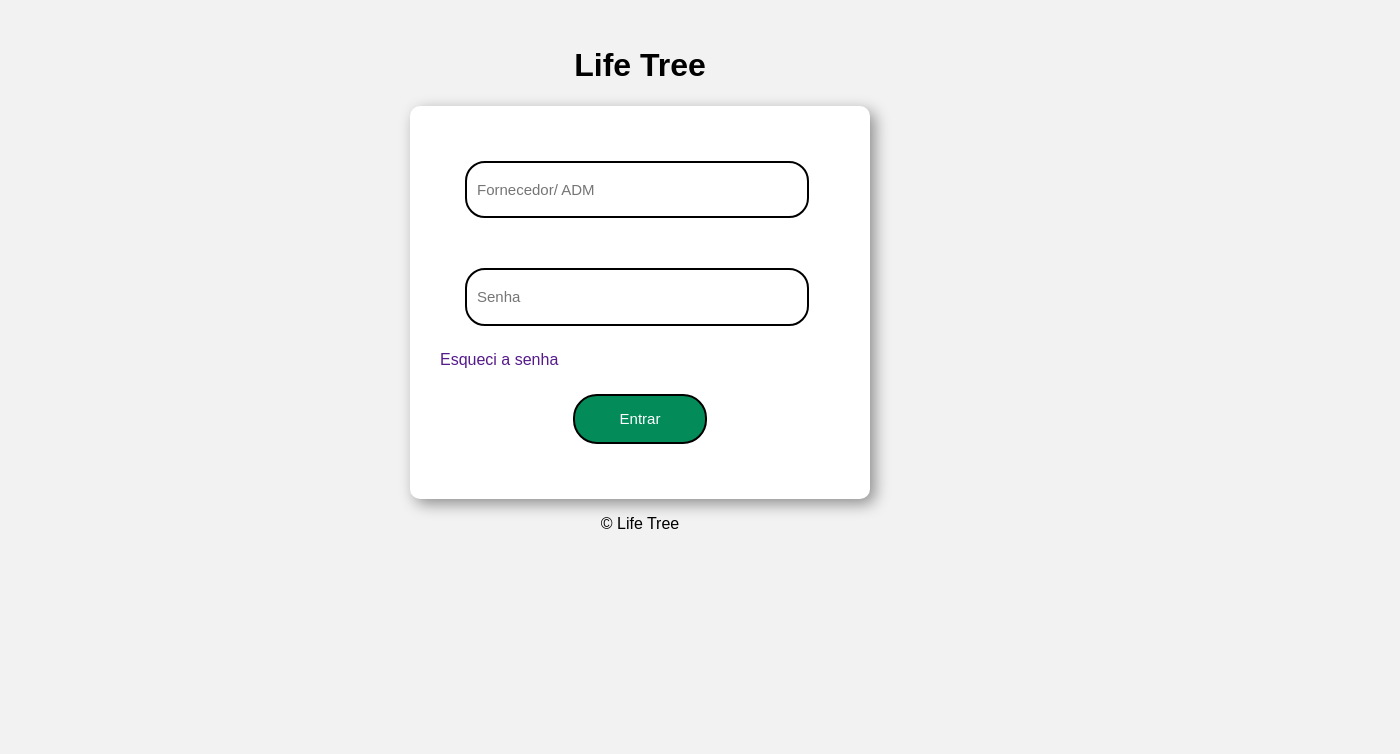
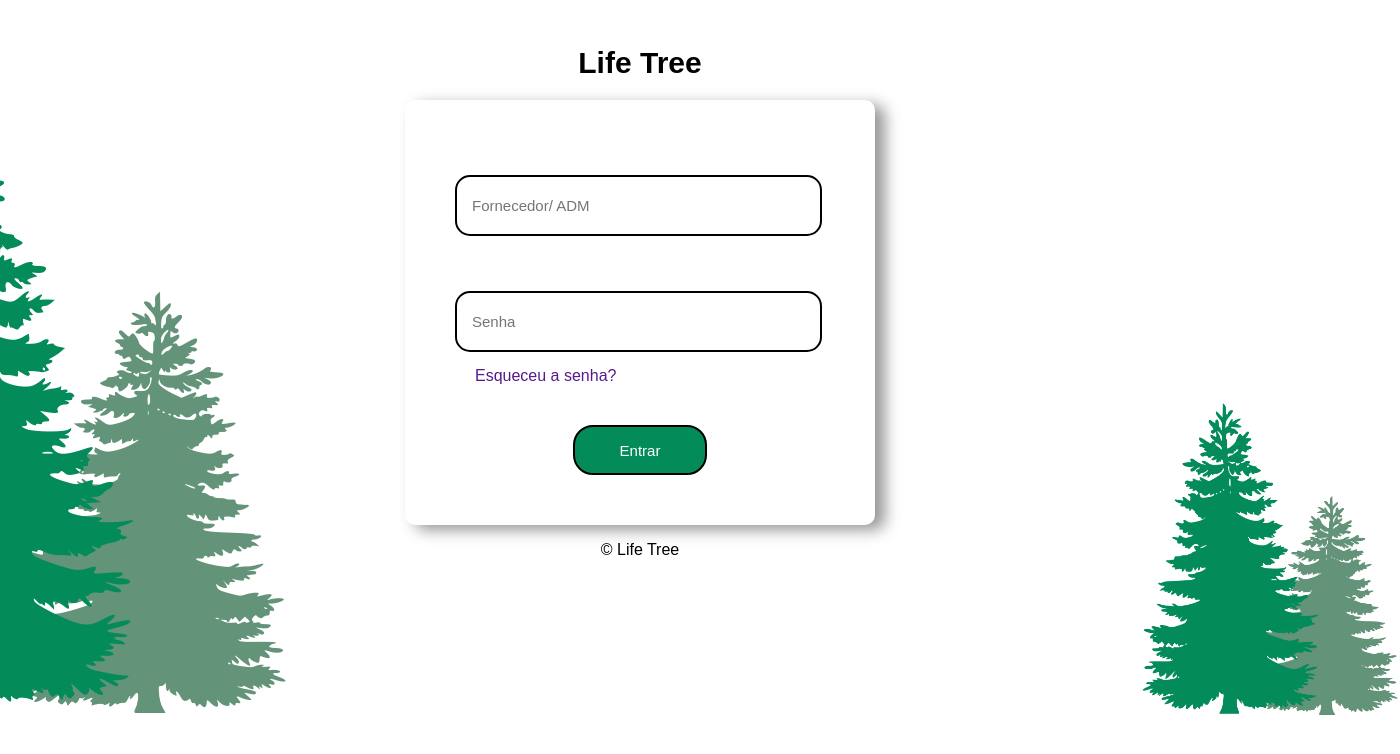
Before and after one commit to TCC-INF2CM/MarketplaceProdutosNaturais, a plain HTML site: page Login ADM e Fornecedor/login.html in a window 1280 px wide. Shown: the whole page, 1400 px wide, since content can reach past the window. Drawn offline with Linux system fonts and the light colour scheme.

Commit message:
Tela de Login update
90% finalizada e com as imagens implementadas

```diff
--- a/Login ADM e Fornecedor/estilização.css
+++ b/Login ADM e Fornecedor/estilização.css
@@ -1,49 +1,78 @@
 body {
   font: normal 12pt Arial;
-  background-color: #f2f2f2;
+  background-color: #ffffff;
+  overflow: hidden
 }
+
 header {
   color: rgb(0, 0, 0);
   text-align: center;
+
+}
+h1{
+  font-size: 30px;
+
 }
 
 section {
   background-color: white;
   border-radius: 10px;
-  padding: 30px;
+  padding: 35px;
   width: 400px;
   margin: auto;
-  box-shadow: 5px 5px 15px rgba(0, 0, 0, 0.415);
+  box-shadow: 10px 5px 15px rgba(0, 0, 0, 0.415);
 
 }
-input{
-    border: 2px solid black;
-    border-radius: 20px;
-    height: 25pt;
-    width: 240pt;
-    padding: 10px;
-    font-size: 15px;
-    margin: 25px;
+
+input {
+  border: 2px solid black;
+  border-radius: 15px;
+  height: 20pt;
+  width: 250pt;
+  padding: 15px;
+  font-size: 15px;
+  margin: 15px;
+  margin-top: 40px;
 }
-input#botão{
+
+input#botão {
   display: block;
   margin-right: auto;
   margin-left: auto;
   width: 100pt;
   height: 50px;
-  border-radius: 24px;
+  border-radius: 20px;
   background-color: #038c5a;
   color: white;
 
 }
+
 footer {
   text-align: center;
-  font-style: italic , bold;
+  font-style: italic, bold;
 }
-#esquecisenha{
-    text-decoration: none;
+
+#esquecisenha {
+  text-decoration: none;
+  padding: 35px;
 
 }
+
+.imagem-lateral {
+  position: absolute;
+  top: 113px;
+  left: -210px;
+  width: 500px;
+}
+.imagem-lateral2 {
+  position: absolute;
+  top: 403px;
+  right: -120px;
+  width: 260px;
+}
+
+
+
 
 /* input#senha {
   transform: translateY(-50%);
--- a/Login ADM e Fornecedor/login.html
+++ b/Login ADM e Fornecedor/login.html
@@ -1,5 +1,5 @@
 <!DOCTYPE html>
-<html lang="en">
+<html lang="pt-br">
 
 <head>
     <meta charset="UTF-8">
@@ -15,11 +15,12 @@
         <h1>Life Tree</h1>
     </header>
     <section>
-        <div >
+        <div>
             <input type="text" id="text" placeholder="Fornecedor/ ADM">
             <input type="password" id="senha" placeholder="Senha">
-            <a href="" id="esquecisenha">Esqueci a senha</a>
-            <input type="button" value="Entrar" id="botão"onclick="entrar()">
+            <a href="" id="esquecisenha">Esqueceu a senha?</a>
+            <input type="button" value="Entrar" id="botão" onclick="entrar()">
+
 
             <!-- <div id="icon"></div> -->
 
@@ -29,7 +30,17 @@
     <footer>
         <p> &copy; Life Tree</p>
 
-     </footer>
+    </footer>
+    <div class="Imagem">
+        <img src="arvorelogo1.png" alt="Imagem" class="imagem-lateral">
+        <img src="arvorelogo1.png" alt="Imagem" class="imagem-lateral2">
+
+      </div>
+
+
+
+
 
 </body>
+
 </html>
```
Also changed, not shown: Login ADM e Fornecedor/arvorelogo.png (renamed from img/arvorelogo.png), Login ADM e Fornecedor/arvorelogo1.png (renamed from img/imagem arvore login.png), 1 other file.
